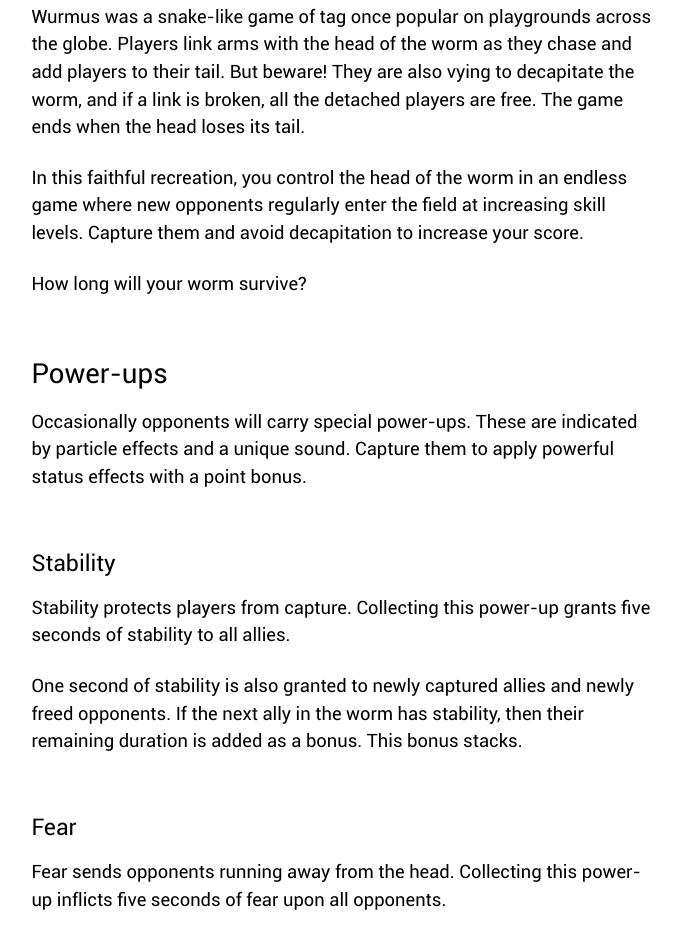
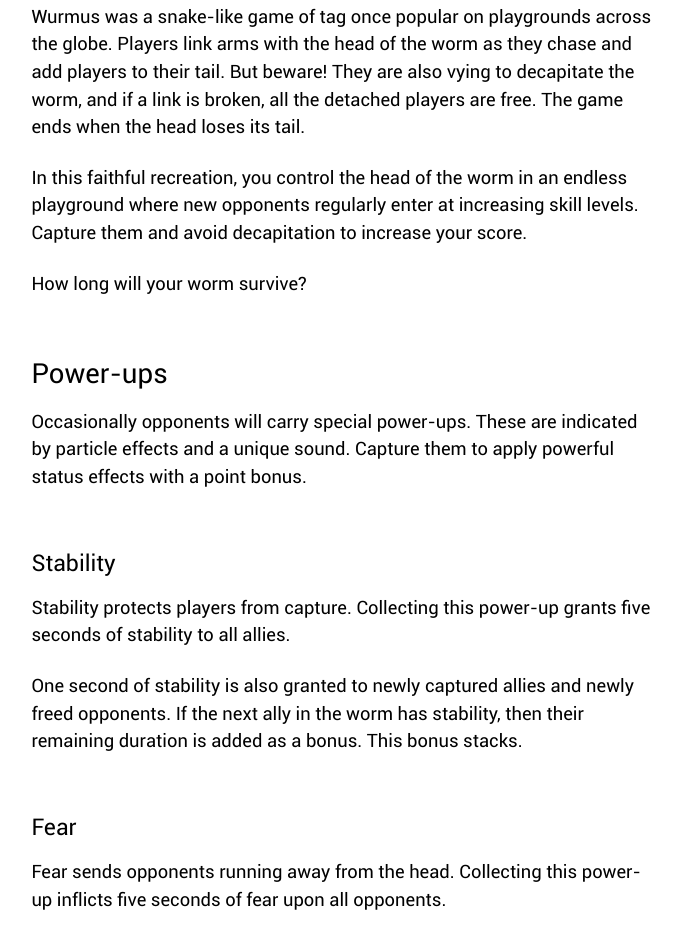
Before and after one commit to nicross/wurmus, an Electron app: page public/manual.html in a window 1280 px wide. Shown: the part 1675-2609 px from the top of the page, without its empty margins (298-979 px from the left). Drawn offline with Linux system fonts and the light colour scheme.

Commit message:
Update manual.html

```diff
--- a/public/manual.html
+++ b/public/manual.html
@@ -250,7 +250,7 @@
       <section>
         <h2>How to Play</h2>
         <p>Wurmus was a snake-like game of tag once popular on playgrounds across the globe. Players link arms with the head of the worm as they chase and add players to their tail. But beware! They are also vying to decapitate the worm, and if a link is broken, all the detached players are free. The game ends when the head loses its tail.</p>
-        <p>In this faithful recreation, you control the head of the worm in an endless game where new opponents regularly enter the field at increasing skill levels. Capture them and avoid decapitation to increase your score.</p>
+        <p>In this faithful recreation, you control the head of the worm in an endless playground where new opponents regularly enter at increasing skill levels. Capture them and avoid decapitation to increase your score.</p>
         <p>How long will your worm survive?</p>
 
         <h3>Power-ups</h3>
```
